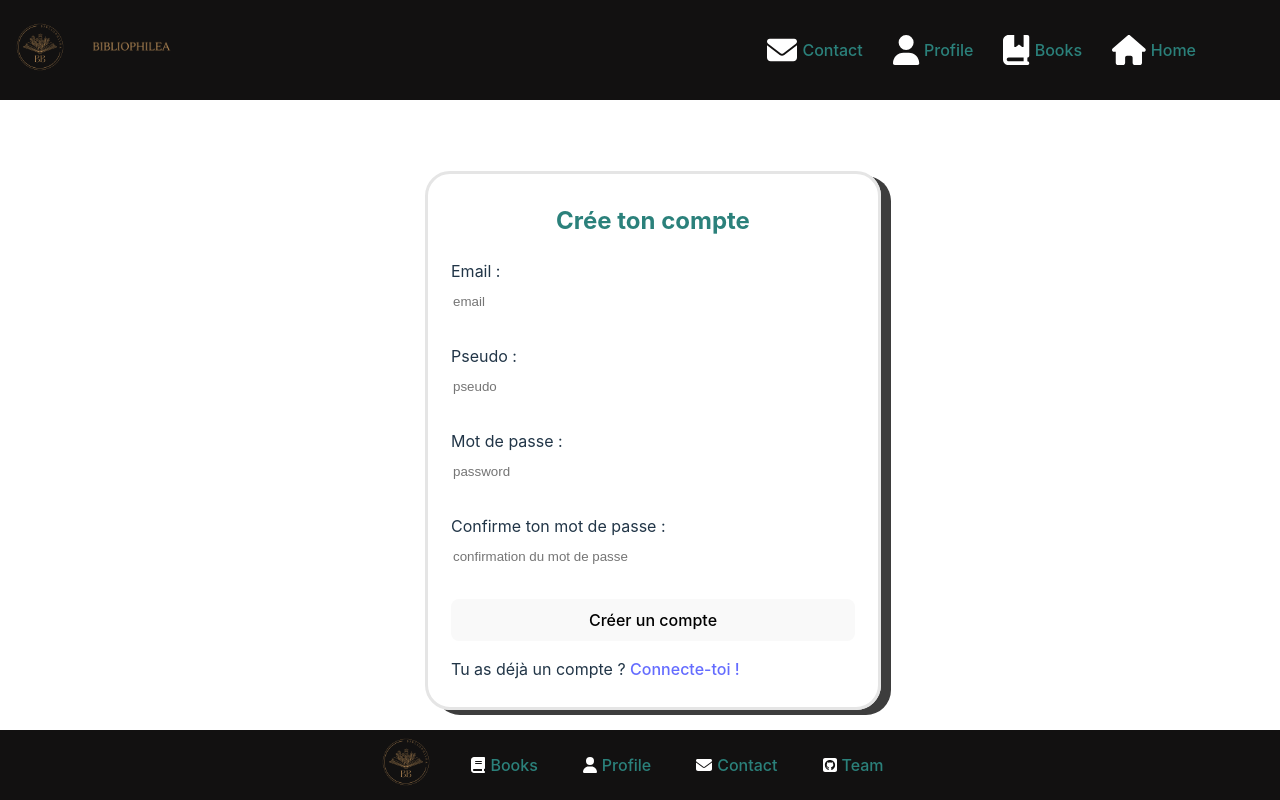
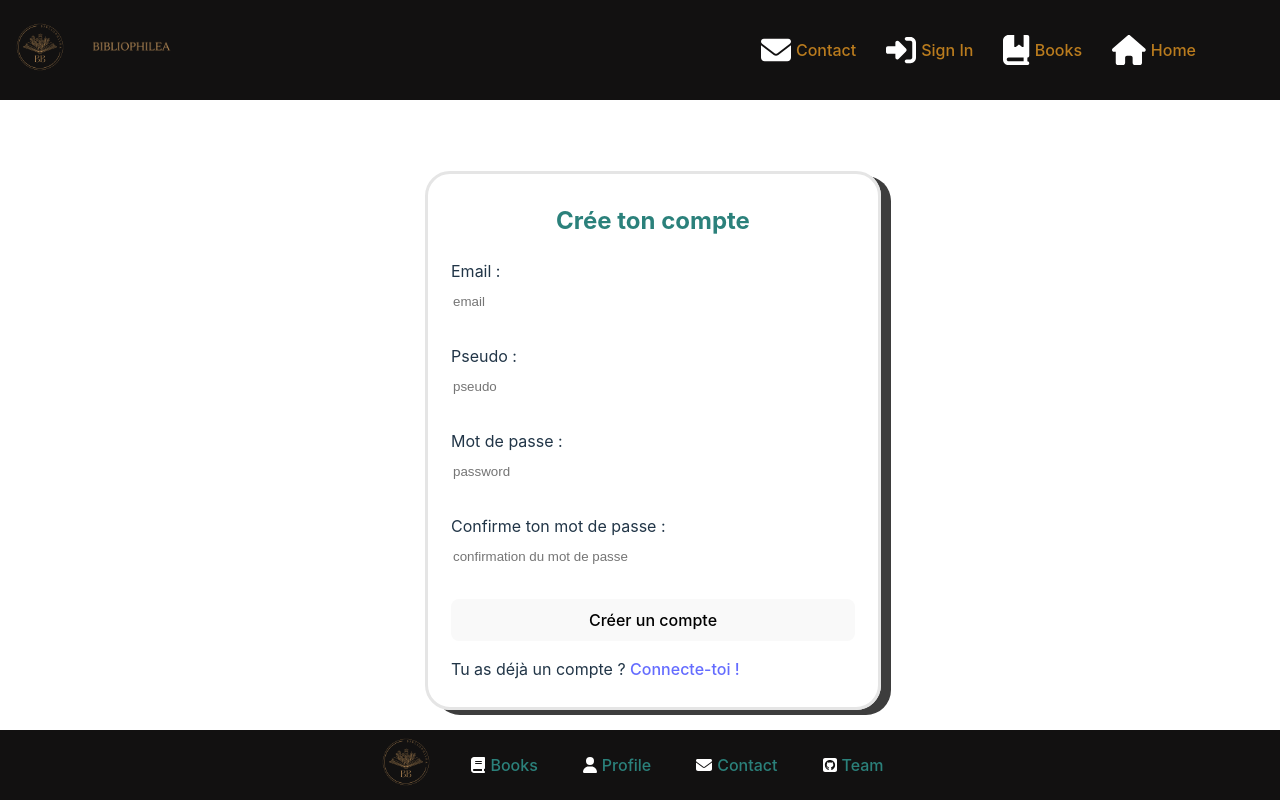
Before and after one commit to LisaDaudibon/Biblofront, a React (Vite) app: page /users in a window 1280 px wide. Built offline with nearby package versions, Linux system fonts and the light colour scheme.

Commit message:
button icon deco

```diff
--- a/src/components/logout/logout.jsx
+++ b/src/components/logout/logout.jsx
@@ -1,22 +1,26 @@
-import { useSetAtom, useAtomValue } from 'jotai';
+import React from 'react';
+import { useSetAtom } from 'jotai';
 import { userTokenAtom } from '../../atoms/userTokenAtom';
 import { userIdAtom } from '../../atoms/userIdAtom';
+import { FontAwesomeIcon } from '@fortawesome/react-fontawesome';
+import { faSignOut } from '@fortawesome/free-solid-svg-icons';
 
 function Logout() {
   const setUsertoken = useSetAtom(userTokenAtom);
-  const setUserid = useSetAtom(userIdAtom)
+  const setUserid = useSetAtom(userIdAtom);
 
-    const HandleLogout = () => {
-      setUsertoken(null)
-      setUserid(null)
-    }
+  const HandleLogout = () => {
+    setUsertoken(null);
+    setUserid(null);
+  };
 
   return (
     <div>
-      <button href="/home" onClick={HandleLogout}>Se déconnecter</button>
-  </div>
-
-  )
+      <button href="/home" onClick={HandleLogout}>
+        <FontAwesomeIcon icon={faSignOut} className="icon" title="Logout" />
+      </button>
+    </div>
+  );
 }
 
 export default Logout;
--- a/src/components/navbar/navbar.css
+++ b/src/components/navbar/navbar.css
@@ -27,7 +27,7 @@
 
 .navbar-list li a,
 .navbar-list button {
-  color: #2B817B;
+  color : rgb(186, 124, 30) ;
   text-decoration: none;
   padding: 10px;
   display: flex;
--- a/src/components/navbar/navbar.jsx
+++ b/src/components/navbar/navbar.jsx
@@ -1,12 +1,13 @@
 import React from 'react';
 import { Link } from 'react-router-dom';
 import Logout from '../logout/logout';
+import SignIn from '../../pages/signin';
 import './navbar.css';
 import { useAtomValue } from 'jotai';
 import { loggedInAtom } from '../../atoms/loggedInAtom';
 import Logo from './logo';
 import { FontAwesomeIcon } from '@fortawesome/react-fontawesome';
-import { faBookBookmark, faUser, faEnvelope, faHome } from '@fortawesome/free-solid-svg-icons';
+import { faBookBookmark, faUser, faEnvelope, faHome, faSignOut, faSignInAlt } from '@fortawesome/free-solid-svg-icons';
 
 const Navbar = () => {
   const loggedIn = useAtomValue(loggedInAtom);
@@ -24,11 +25,12 @@ const Navbar = () => {
           <div className="iconContainer">
             {isMobile ? (
               <>
-
                 <Link to="/books" className="menuLink">
                   <FontAwesomeIcon icon={faBookBookmark} className="icon" title="Books" />
                   <span>Books</span>
                 </Link>
+                {loggedIn ? (
+                  <>
                     <Link to="/profile" className="menuLink">
                       <FontAwesomeIcon icon={faUser} className="icon" title="Profile" />
                       <span>Profile</span>
@@ -37,6 +39,16 @@ const Navbar = () => {
                       <FontAwesomeIcon icon={faEnvelope} className="icon" title="Contact" />
                       <span>Contact</span>
                     </Link>
+                    <div className="logoutWrapper">
+                      <Logout />
+                    </div>
+                  </>
+                ) : (
+                  <Link to="/users/sign_in" className="menuLink">
+                    <FontAwesomeIcon icon={faSignInAlt} className="icon" title="Sign In" />
+                    <span>Sign In</span>
+                  </Link>
+                )}
               </>
             ) : (
               <>
@@ -48,6 +60,8 @@ const Navbar = () => {
                   <FontAwesomeIcon icon={faBookBookmark} className="icon" />
                   <span>Books</span>
                 </Link>
+                {loggedIn ? (
+                  <>
                     <Link to="/profile" className="menuLink" title="Profile">
                       <FontAwesomeIcon icon={faUser} className="icon" />
                       <span>Profile</span>
@@ -56,12 +70,26 @@ const Navbar = () => {
                       <FontAwesomeIcon icon={faEnvelope} className="icon" />
                       <span>Contact</span>
                     </Link>
-
+                    <div className="logoutWrapper">
+                      <Logout />
+                    </div>
+                  </>
+                ) : (
+                  <>
+                    <Link to="/profile" className="menuLink" title="Sign In">
+                      <FontAwesomeIcon icon={faSignInAlt} className="icon" />
+                      <span>Sign In</span>
+                    </Link>
+                    <Link to="/about" className="menuLink" title="Contact">
+                      <FontAwesomeIcon icon={faEnvelope} className="icon" />
+                      <span>Contact</span>
+                    </Link>
+                  </>
+                )}
               </>
             )}
           </div>
         </li>
-        {/* ... */}
       </ul>
     </nav>
   );
```
Lines whose indentation alone changed are shown as unchanged.
